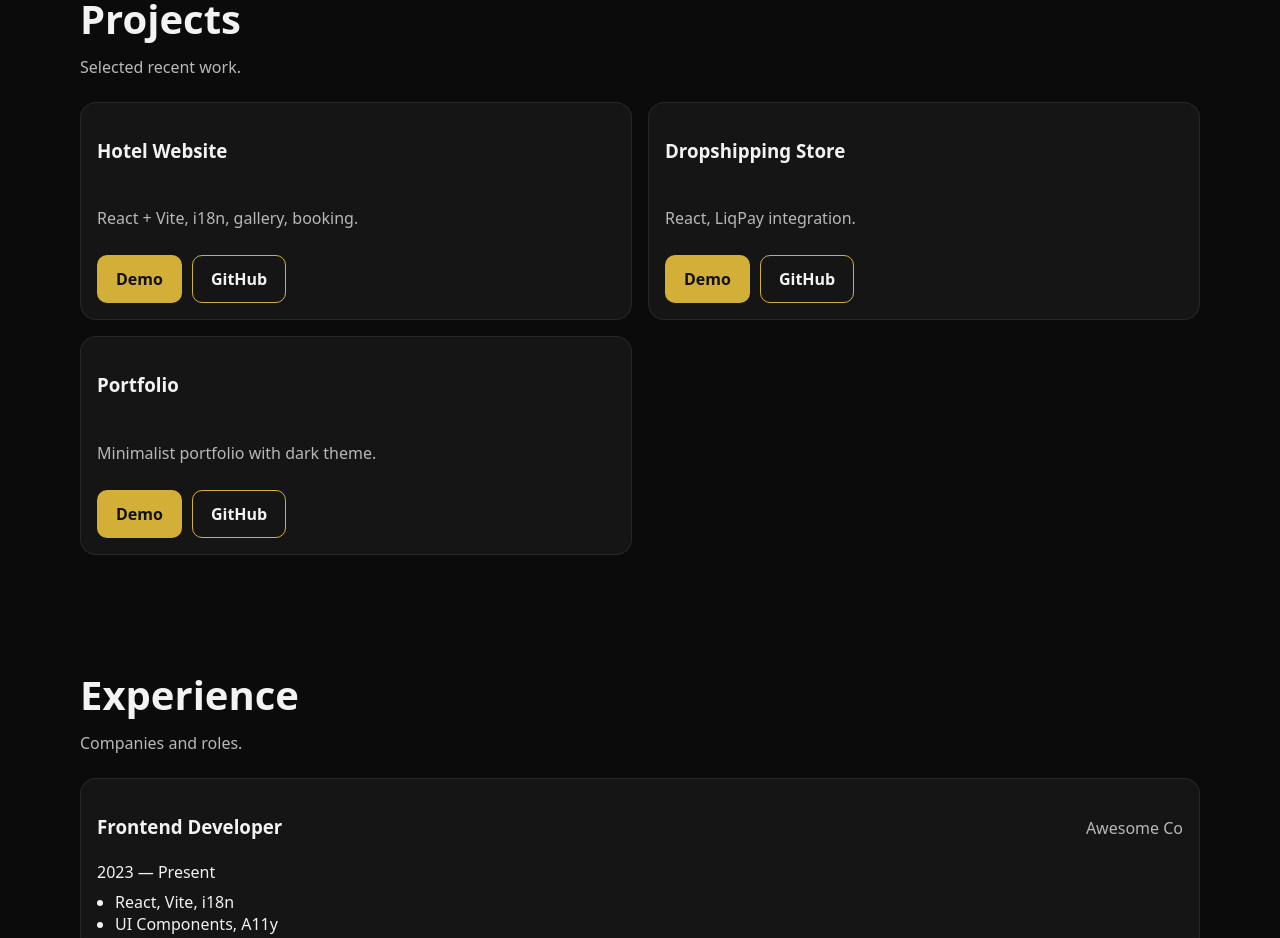
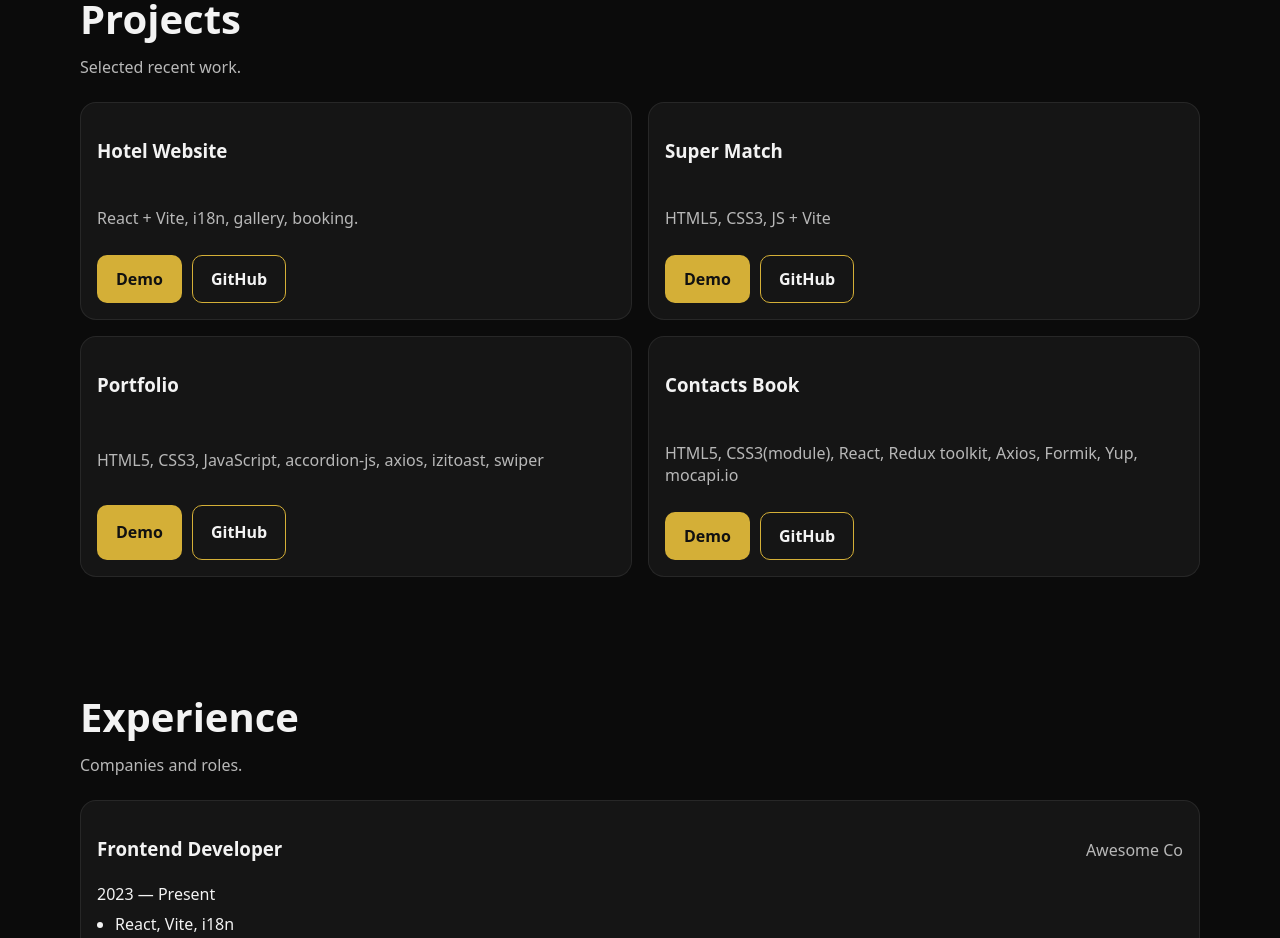
Before and after one commit to Mrszlv/my-resume, a React (Vite) app: page / in a window 1280 px wide. Shown: the part 960-1898 px from the top of the page. Built offline with nearby package versions, Linux system fonts and the light colour scheme.

Commit message:
Update Projects.jsx

```diff
--- a/src/sections/Projects/Projects.jsx
+++ b/src/sections/Projects/Projects.jsx
@@ -9,20 +9,26 @@ const DATA = [
   {
     title: "Hotel Website",
     desc: "React + Vite, i18n, gallery, booking.",
-    link: "https://example.com",
-    github: "https://github.com/you/hotel",
+    link: "https://slavutych-zakarpattia.com.ua/",
+    github: "https://github.com/Mrszlv/slavutych-hotel-site",
   },
   {
-    title: "Dropshipping Store",
-    desc: "React, LiqPay integration.",
-    link: "https://example.com",
-    github: "https://github.com/you/shop",
+    title: "Super Match",
+    desc: "HTML5, CSS3, JS + Vite",
+    link: "https://effortless-sable-63651b.netlify.app/",
+    github: "https://github.com/NikitinIhor/Super-Match",
   },
   {
     title: "Portfolio",
-    desc: "Minimalist portfolio with dark theme.",
-    link: "https://example.com",
-    github: "https://github.com/you/portfolio",
+    desc: "HTML5, CSS3, JavaScript, accordion-js, axios, izitoast, swiper",
+    link: "https://olhazhynkina.github.io/speed-js-team-project/",
+    github: "https://github.com/OlhaZhynkina/speed-js-team-project",
+  },
+  {
+    title: "Contacts Book",
+    desc: "HTML5, CSS3(module), React, Redux toolkit, Axios, Formik, Yup, mocapi.io",
+    link: "https://goit-react-hw-08-three-ivory-15.vercel.app/",
+    github: "https://github.com/Mrszlv/goit-react-hw-08",
   },
 ];
 
```
